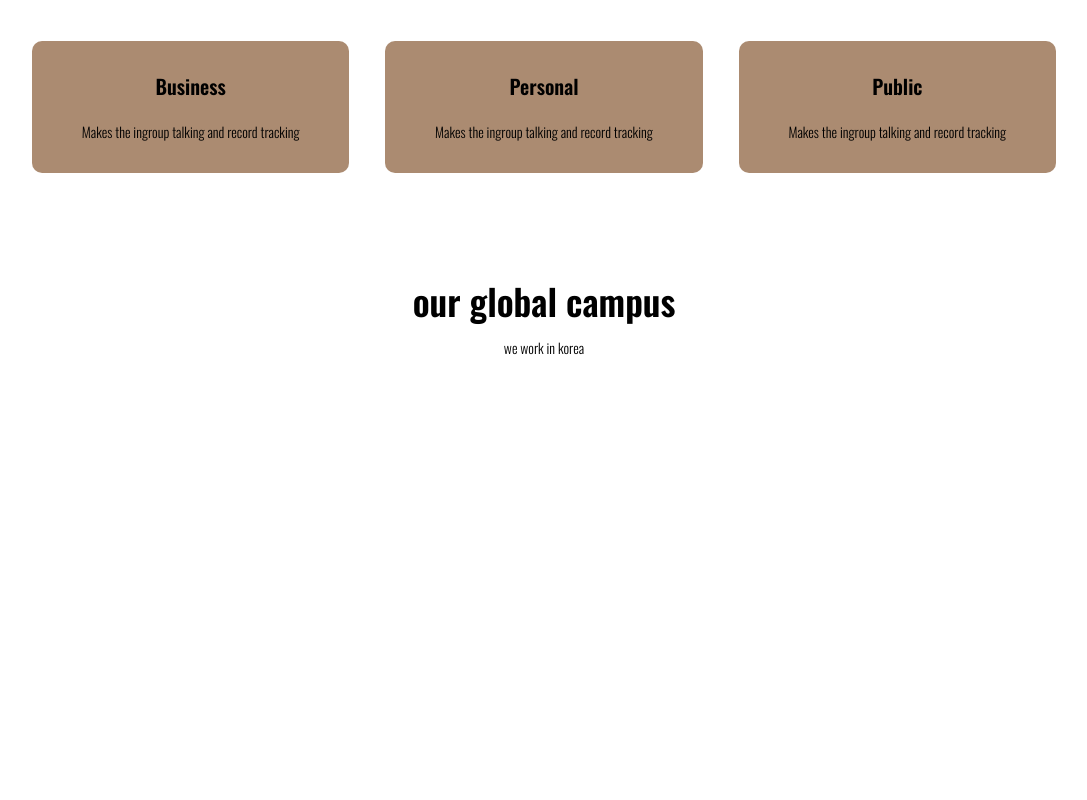
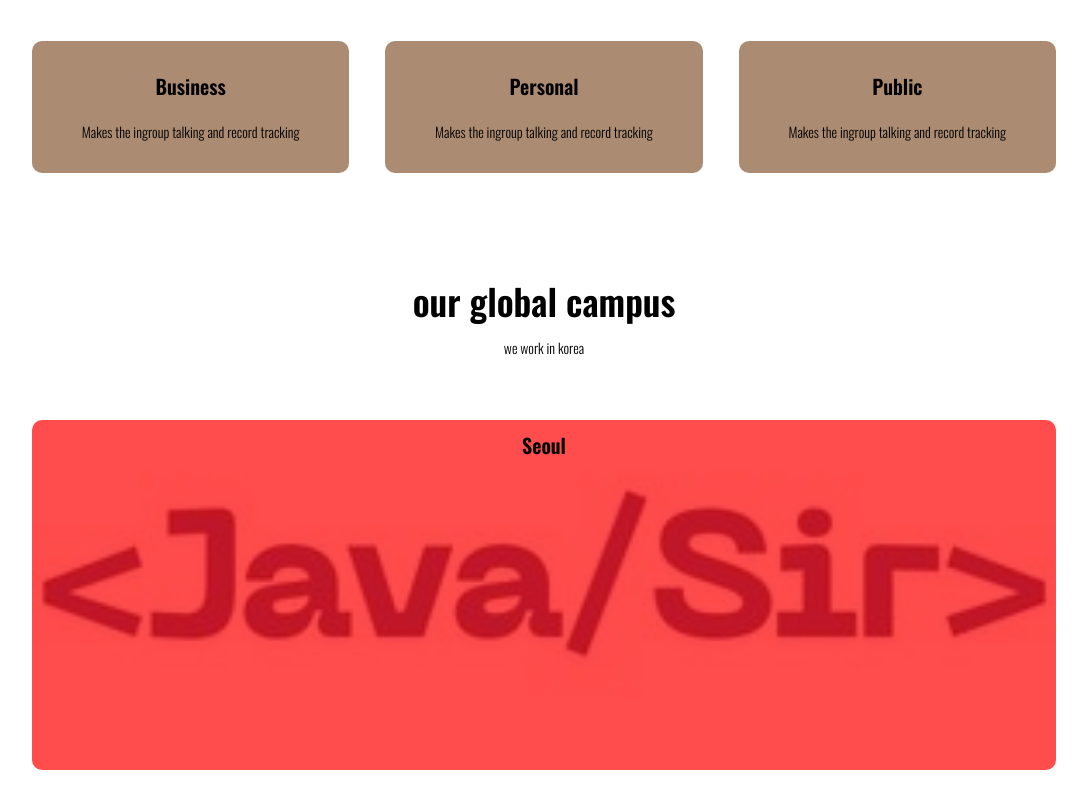
Before and after one commit to JavaSiro/adwebsite-main, a plain HTML site: page index.html in a window 1280 px wide. Shown: the part 1005-1805 px from the top of the page, without its empty margins (96-1183 px from the left). Before the commit the page ends 1374 px from the top, so only its background shows below. Drawn offline with nearby package versions, Linux system fonts and the light colour scheme.

Commit message:
new page column

```diff
--- a/index.html
+++ b/index.html
@@ -59,7 +59,13 @@ free@6.6.0/css/fontawesome.min.css">
 <section class="campus">
     <h1>our global campus</h1>
     <p>we work in korea</pp>
-
+<div. class="row">
+    <div class="campus-col">
+        <img src="images/J.jpg">
+        <div class="layer">
+            <h3>Seoul</h3>
+        </div>
+    </div>
 </section>
 
 <!------toggle menu-->
--- a/style.css
+++ b/style.css
@@ -158,3 +158,23 @@ h3{
         padding-top:50px;
 
     }
+    .campus-col{
+        flex-basis:32%;
+        border-radius:10px;
+        margin-bottom:30px;
+        position:relative;
+        overflow:hidden;
+        }
+        .campus-col img{
+            width:100%;
+
+        }
+        .layer{
+            background:rgb(336,0,0,0.7);
+            height:100%;
+            width:100%;
+            position:absolute;
+            top: 0;
+            left:0;
+
+        }
```
